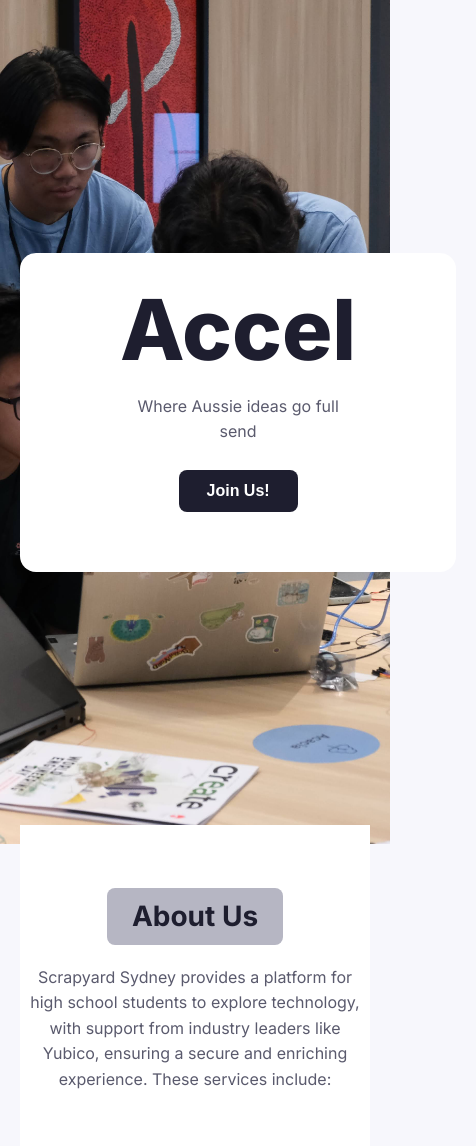
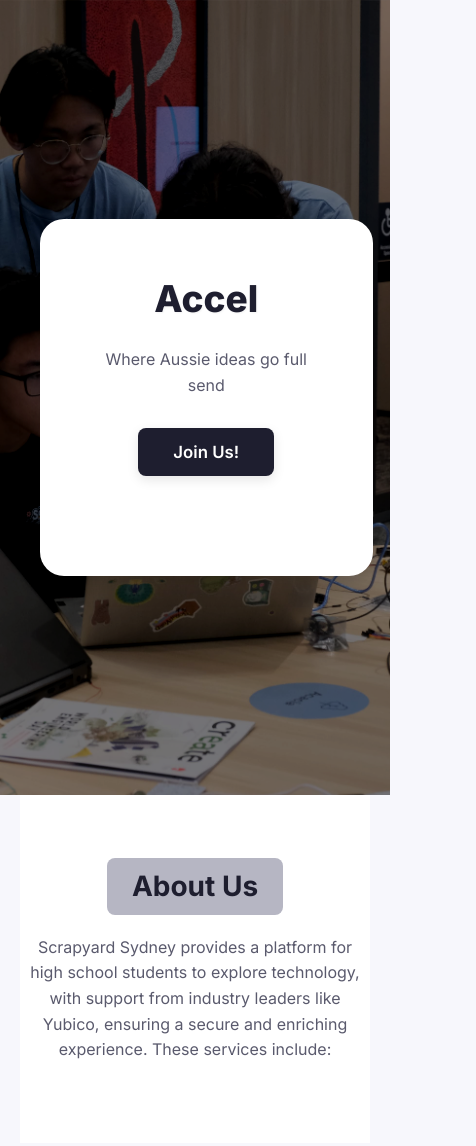
Before and after one commit to Nightclaus/AccelrtV2, a website: page index.html in a window 390 px wide. Shown: the top 1146 px of the page, 476 px wide, since content can reach past the window. Drawn offline with Linux system fonts and the light colour scheme; no server answers.

Commit message:
Improved the hero for mobile view

```diff
--- a/index.html
+++ b/index.html
@@ -77,8 +77,7 @@
     <!-- HERO SECTION -->
     <section class="hero-section">
         <div class="container">
-            <img src="assets/hero.JPG" alt="Hero Image" class="hero-image">
-            <!-- Simplified hero inner structure for clarity, original had an extra div -->
+            <div class="hero-background-image"></div>
             <div class="hero-content hero-highlight-sml">
                 <div style="height: 10px;"></div>
                 <h1>Accel</h1>
--- a/styles.css
+++ b/styles.css
@@ -14,15 +14,26 @@
     --text-light: #FFFFFF;
     --text-muted: #5A5A6D;
 
+    --font-main: 'Inter', sans-serif; /* Only for hero */
+
     /*Highlights*/
     --teal-highlight: #3AF0C5;
     --grey-highlight: #b6b6c3;
 
+    /*Border Radius*/
+    --border-radius-md: 12px;
+    --border-radius-lg: 16px;
+    --border-radius-xl: 24px;
+
+    /*Hero Section*/
+    --text-muted-hero: #4A5568; /* Slightly lighter for description */
+    --hero-button-bg: #2D3748; /* Dark button, adjust to your dark-bg */
+    --hero-button-text: #FFFFFF;
+    --hero-button-hover-bg: #1A202C;
+
     /*About Us Section (I think)*/
     --card-shadow: 0 4px 15px rgba(0, 0, 0, 0.07);
     --card-hover-shadow: 0 8px 25px rgba(0, 0, 0, 0.1);
-    --border-radius-md: 12px;
-    --border-radius-lg: 16px;
 
     /*Team Section*/
     --lime-green-profile: #79F2DA; /*#BFFF60;*/
@@ -39,8 +50,6 @@
     --form-input-bg: #FFFFFF;
     --border-color: #D1D5DB;
     --border-dark: #000000;
-    --border-radius-lg: 24px;
-    --border-radius-md: 8px;
 }
 
 /*-------------------------*/
@@ -66,22 +75,14 @@
 /*-------------------------*/
 
 .hero-section {
-    padding: 30vh 0;
-    gap: 20px;
+    position: relative;
+    min-height: 80vh;
+    padding: 60px 20px;
     text-align: center;
     display: flex;
     align-items: center;
     justify-content: center;
-}
-
-.hero-image {
-  position: absolute;
-  top: 0;
-  left: 0;
-  width: 100%;
-  height: 100%;
-  object-fit: cover;  /* Fill container, maintain aspect ratio, crop excess */
-  z-index: -1;
+    overflow: hidden;
 }
 
 .hero-content {
@@ -90,62 +91,92 @@
     flex-direction: column;
     justify-content: center;
     align-items: center;
+    position: relative;
+    z-index: 3;
+    max-width: 800px;
+    width: 90%;
 }
 
 .hero-highlight-sml {
-    padding: 0 100px;
-    border-radius: 16px;
+    padding: 40px 50px; /* Increased padding for better spacing */
+    border-radius: var(--border-radius-xl, 24px);
     background-color: var(--white);
+    box-shadow: 0 10px 25px rgba(0, 0, 0, 0.1), 0 6px 10px rgba(0,0,0,0.05); /* Softer shadow */
+    animation: fadeInBox 0.8s 0.2s ease-out forwards;
+}
+
+@keyframes fadeInBox {
+    from { opacity: 0; transform: translateY(20px); }
+    to { opacity: 1; transform: translateY(0); }
 }
 
 .hero-content h1 {
-    font-size: 84px;
+    font-family: var(--font-main);
+    font-size: clamp(2.8rem, 7vw, 4.8rem); /* Responsive font size */
     font-weight: 800;
     margin-top: 0px;
-    margin-bottom: -20px;
+    margin-bottom: 20px;
+    line-height: 1.1;    /* Tighten line height */
     color: var(--text-dark);
+    text-shadow: 1px 1px 2px rgba(0,0,0,0.05); /* Subtle text shadow */
 }
 
 .hero-content .description {
-    font-size: 16px;
+    font-family: var(--font-main);
+    font-size: clamp(1rem, 2.5vw, 1.15rem); /* Responsive description text */
     color: var(--text-muted);
-    margin-bottom: 25px;
+    line-height: 1.65;
+    margin-bottom: 30px;
+    max-width: 600px;
+    margin-left: auto;
+    margin-right: auto;
 }
 
 .hero-content .hero-button {
     background-color: var(--dark-bg);
     color: var(--white);
-    padding: 12px 28px;
+    font-family: var(--font-main);
+    padding: 14px 35px;
     margin-bottom: 20px;
     border: none;
     border-radius: 8px;
-    font-size: 16px;
+    font-size: 1.05rem; /* Slightly larger button text */
     font-weight: 600;
     cursor: pointer;
-    transition: transform 0.2s ease-out, background-color 0.2s;
+    transition: transform 0.2s ease-out, background-color 0.2s ease-out, box-shadow 0.2s ease-out;
+    box-shadow: 0 4px 12px rgba(0,0,0,0.1);
+    text-decoration: none;
+    display: inline-block;
 }
 .hero-content .hero-button:hover {
-    transform: translateY(-2px);
-    background-color: #303045;
+    transform: translateY(-3px) scale(1.03);
+    background-color: var(--hero-button-hover-bg);
+    box-shadow: 0 6px 16px rgba(0,0,0,0.15);
 }
 
-.hero-image-placeholder {
-    flex-basis: 45%;
-    background-color: #e9ecef;
-    min-height: 300px;
-    display: flex;
-    align-items: center;
-    justify-content: center;
-    border-radius: var(--border-radius-lg);
-    font-style: italic;
-    color: var(--text-muted);
-}
-.hero-image-placeholder img {
-    max-width: 100%;
-    max-height: 350px;
-    object-fit: contain;
+.hero-background-image {
+    position: absolute;
+    top: 0;
+    left: 0;
+    width: 100%;
+    height: 100%;
+    background-image: url('assets/hero.JPG');
+    background-size: cover;
+    background-position: center center;
+    z-index: 1;
+    filter: brightness(0.7) contrast(1.1);
 }
 
+.hero-background-image::after {
+    content: '';
+    position: absolute;
+    top: 0;
+    left: 0;
+    right: 0;
+    bottom: 0;
+    background-color: rgba(0, 0, 0, 0.3);
+    z-index: 2;
+}
 
 /*-------------------------*/
 /*         SERVICES        */
@@ -908,6 +939,14 @@
     .hero-content, .cta-content {
         flex-basis: 100%;
     }
+    .hero-content {
+        max-width: 75%;
+    }
+    .hero-content h1 {
+        font-size: 37px;
+        margin: 10px;
+    }
+
     .hero-image-placeholder, .cta-image-placeholder {
         flex-basis: 100%;
         width: 80%;
```
